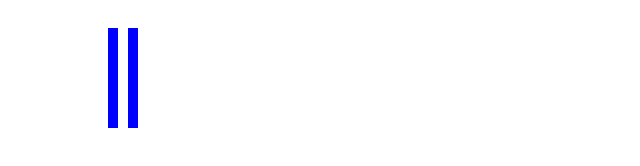
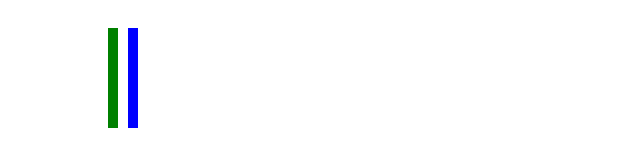
Before and after one commit to datacourseshu/d3, a plain HTML site: page index.html in a window 1280 px wide. Shown: the whole page, without its empty margins (0-640 px from the left). Drawn offline with nearby package versions, Linux system fonts and the light colour scheme.

Commit message:
Update index.html

```diff
--- a/index.html
+++ b/index.html
@@ -12,7 +12,7 @@
 
 
                 var bar1 = svg.append("rect")
-                .attr("fill", "blue")
+                .attr("fill", "green")
                 .attr("x", 100)
                 .attr("y", 20)
                 .attr("height", 20)
```
